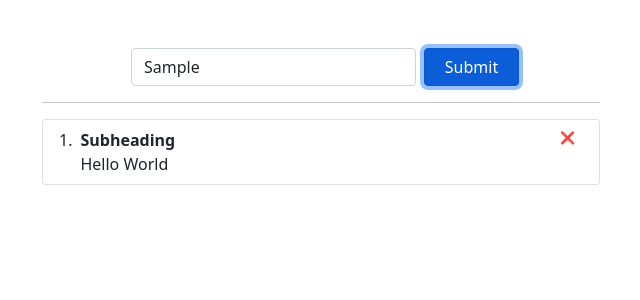
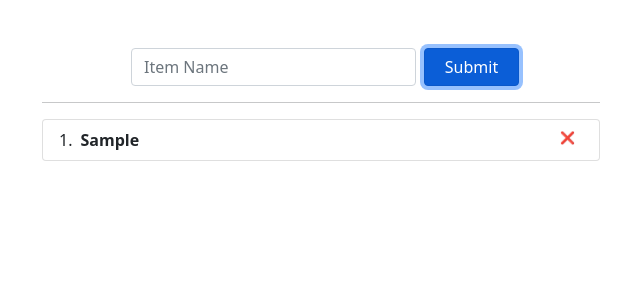
Before and after one commit to master-dhanesh/mern2morningreact, a React (Create React App) app: page / in a window 1280 px wide. Both pictures are taken after typing "Sample" into the empty fields and a click on the button "Submit". Shown: the top 300 px of the page, without its empty margins (319-959 px from the left). Built offline with nearby package versions, Linux system fonts and the light colour scheme.

Commit message:
TODOS APP

```diff
--- a/package.json
+++ b/package.json
@@ -7,6 +7,7 @@
     "@testing-library/react": "^13.3.0",
     "@testing-library/user-event": "^13.5.0",
     "bootstrap": "^5.1.3",
+    "nanoid": "^4.0.0",
     "react": "^18.1.0",
     "react-dom": "^18.1.0",
     "react-scripts": "5.0.1",
--- a/src/App.js
+++ b/src/App.js
@@ -1,36 +1,21 @@
+import { useState } from "react";
+import Create from "./Components/Create";
+import Show from "./Components/Show";
+
 const App = () => {
-    const SubmitHandler = (e) => {
-        e.preventDefault();
-        let [item] = e.target;
-        let todo = { item: item.value };
-        console.log(todo);
-    };
+    const [todos, setTodos] = useState(
+        JSON.parse(localStorage.getItem("todos")) || []
+    );
 
     return (
         <div className="container mt-5">
-            <form onSubmit={SubmitHandler} className="row">
-                <div className="col-md-4"></div>
-                <input
-                    name="item"
-                    placeholder="Item Name"
-                    className="form-control w-25 me-2 col-md-5"
-                    type="text"
-                />
-                <button className="btn btn-primary col-md-1">Submit</button>
-            </form>
+            <Create
+                todos={todos}
+                setTodos={setTodos}
+                about="This is for checking purpose"
+            />
             <hr className="w-50 m-auto mt-3 mb-3" />
-
-            <ol className="w-50 m-auto list-group list-group-numbered">
-                <li className="list-group-item d-flex justify-content-between align-items-start">
-                    <div className="ms-2 me-auto">
-                        <div className="fw-bold">Subheading</div>
-                        Hello World
-                    </div>
-                    <span role="button" className="badge rounded-pill">
-                        ❌
-                    </span>
-                </li>
-            </ol>
+            <Show todos={todos} setTodos={setTodos} />
         </div>
     );
 };
--- /dev/null
+++ b/src/Components/Create.js
@@ -0,0 +1,44 @@
+import { nanoid } from "nanoid";
+import PropTypes from "prop-types";
+
+const Create = (props) => {
+    const { todos, setTodos } = props;
+
+    const SubmitHandler = (e) => {
+        e.preventDefault();
+        let item = e.target[0].value;
+        if (!item.trim() || item.length < 4)
+            return alert(
+                "Item field must not be empty & have atleast 4 characters"
+            );
+        let todo = { _id: nanoid(), item };
+        const newtodos = [...todos, todo];
+        setTodos(newtodos);
+        localStorage.setItem("todos", JSON.stringify(newtodos));
+        e.target[0].value = "";
+    };
+    return (
+        <form onSubmit={SubmitHandler} className="row">
+            <div className="col-md-4"></div>
+            <input
+                name="item"
+                placeholder="Item Name"
+                className="form-control w-25 me-2 col-md-5"
+                type="text"
+            />
+            <button className="btn btn-primary col-md-1">Submit</button>
+        </form>
+    );
+};
+
+Create.propTypes = {
+    todos: PropTypes.array,
+    setTodos: PropTypes.func,
+    about: PropTypes.string,
+};
+
+Create.defaultProps = {
+    id: "jkn78",
+};
+
+export default Create;
--- /dev/null
+++ b/src/Components/Show.js
@@ -0,0 +1,43 @@
+import React from "react";
+
+const Show = (props) => {
+    const { todos, setTodos } = props;
+
+    const DeleteHandler = (id) => {
+        const filterdTodos = todos.filter((todo) => todo._id !== id);
+        setTodos(filterdTodos);
+        localStorage.setItem("todos", JSON.stringify(filterdTodos));
+    };
+
+    let todoslist = (
+        <p className="text-center text-danger">No todos present.</p>
+    );
+
+    if (todos.length > 0) {
+        todoslist = todos.map((todo) => (
+            <li
+                key={todo._id}
+                className="list-group-item d-flex justify-content-between align-items-start"
+            >
+                <div className="ms-2 me-auto">
+                    <div className="fw-bold">{todo.item}</div>
+                </div>
+                <span
+                    onClick={() => DeleteHandler(todo._id)}
+                    role="button"
+                    className="badge rounded-pill"
+                >
+                    ❌
+                </span>
+            </li>
+        ));
+    }
+
+    return (
+        <ol className="w-50 m-auto list-group list-group-numbered">
+            {todoslist}
+        </ol>
+    );
+};
+
+export default Show;
```
Also changed, not shown: 1 other file (tests, documents, lock files or other folders).
